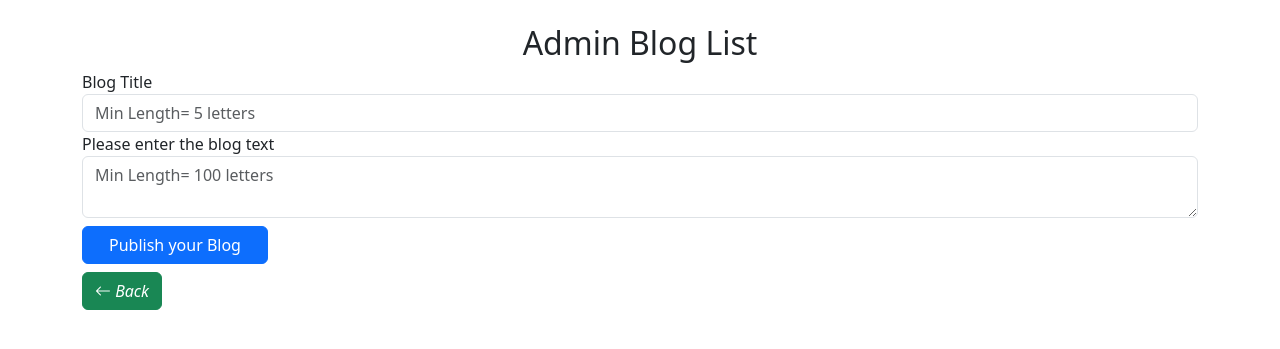
After one commit to darthTh0t/induskriti, a Flask app: page /admin/admin-blog in a window 1280 px wide. The commit adds this page. Shown: the top 349 px of the page. Run offline with Flask 3, Linux system fonts and the light colour scheme; the visitor is signed in with stand-in values (Sample User, id 1); data that the repository does not hold is empty.

Commit message:
added blog model and blog form

```diff
--- a/app/blueprints/admin/__init__.py
+++ b/app/blueprints/admin/__init__.py
@@ -1,52 +1,76 @@
 # adding an admin blueprint
 
 from flask import Blueprint, render_template, request, flash, redirect, url_for
-from app.models import Customer, User
-from app.forms import GalleryForm, LoginForm
+from app.models import Customer, User, Blog
+from app.forms import GalleryForm, LoginForm, BlogForm
 from app import db
 from flask_login import login_user, login_required, logout_user
 
-admin_page = Blueprint('admin', __name__, template_folder='templates/', static_folder='static/')
+admin_page = Blueprint(
+    "admin", __name__, template_folder="templates/", static_folder="static/"
+)
 
-@admin_page.route('/login/', methods=['GET', 'POST'])
+
+@admin_page.route("/login/", methods=["GET", "POST"])
 def login():
     form = LoginForm()
     if form.validate_on_submit():
-        username = request.form['username']
-        password = request.form['password']
+        username = request.form["username"]
+        password = request.form["password"]
         user = User.query.filter_by(username=username).first()
         if user and user.check_password(password):
             login_user(user)
             flash("Login Successful", "success")
-            return redirect(request.args.get('next') or url_for('admin.admin_dashboard'))
+            return redirect(
+                request.args.get("next") or url_for("admin.admin_dashboard")
+            )
         else:
             flash("Invalid Credentials", "danger")
-            return redirect(url_for('admin.login'))
+            return redirect(url_for("admin.login"))
     return render_template("login.html", form=form)
 
-@admin_page.route('/logout/')
+
+@admin_page.route("/logout/")
 @login_required
 def logout():
     logout_user()
     flash("You have been logged out", "info")
-    return redirect(url_for('admin.login'))
+    return redirect(url_for("admin.login"))
 
 
-@admin_page.route('/dashboard/')
+@admin_page.route("/dashboard/")
 @login_required
 def admin_dashboard():
-    return render_template('dashboard.html')
+    return render_template("dashboard.html")
 
 
-@admin_page.route('/customer-list/')
+@admin_page.route("/customer-list/")
 @login_required
 def customer_list():
     customers = Customer.query.all()
-    return render_template('customer_details.html', customers=customers)
+    return render_template("customer_details.html", customers=customers)
 
 
-@admin_page.route('/admin-gallery/')
+@admin_page.route("/admin-gallery/")
 @login_required
 def gallery_list():
     form = GalleryForm()
-    return render_template('admin_gallery.html', form=form)
+    return render_template("admin_gallery.html", form=form)
+
+
+@admin_page.route("/admin-blog", methods=["GET", "POST"])
+@login_required
+def blog_list():
+    form = BlogForm()
+    if form.validate_on_submit():
+        title = request.form.get("blog_title")
+        body = request.form.get("blog_body")
+
+        blog = Blog(title=title, body=body)
+        db.session.add(blog)
+        db.session.commit()
+        flash(f"Blog Uploaded!", "success")
+        return redirect(url_for("blog_list"))
+
+    blog_list = Blog.query.all()
+    return render_template("blog_upload.html", form=form, blog_list=blog_list)
--- /dev/null
+++ b/app/blueprints/admin/static/js/index.js
@@ -0,0 +1,4 @@
+
+setTimeout(() => {
+    document.getElementById('flash-message').style.display = 'none'
+}, 1500)
--- /dev/null
+++ b/app/blueprints/admin/templates/blog_upload.html
@@ -0,0 +1,47 @@
+{% extends 'admin_base.html' %}
+
+{% block title %}
+Admin Blog
+{% endblock %}
+
+{% block head %}
+<script type="text/javascript" src="{{ url_for('admin.static', filename='js/index.js')}}" defer></script>
+{% endblock %}
+
+
+{% block body %}
+<div class="container container-fluid my-4" x-data="{ goBack: function() { window.history.back(); } }">
+
+    <div class="col-md-6 mx-auto" id="flash-message">
+		{% with messages = get_flashed_messages(with_categories=true) %}
+		{% if messages %}
+			{% for category, message in messages %}
+				<div class="alert alert-{{ category }} text-center m-2">
+					{{ message }}
+				</div>
+			{% endfor%}
+		{% endif %}
+	{% endwith %}
+    </div>
+
+    <h2 class="text-center">Admin Blog List</h2>
+    <form action="/admin-blog" method="POST">
+        {{ form.csrf_token() }}
+        {{ form.hidden_tag() }}
+        <!-- Blog Title -->
+        {{ form.blog_title.label(class="form-control-label") }}
+        {{ form.blog_title(class="form-control form-control-md", placeholder="Min Length= 5 letters") }}
+        <!-- Blog Body -->
+        {{ form.blog_body.label(class="form-control-label") }}
+        {{ form.blog_body(class="form-control form-control-md", placeholder="Min Length= 100 letters") }}
+        <!--Submit Button-->
+        {{ form.blog_submit(class="btn btn-primary col-2 my-2 btn-md") }}
+    </form>
+
+    <button class="btn btn-success btn-md back-btn" @click="goBack">
+        <i class="bi bi-arrow-left">
+            Back
+        </i>
+    </button>
+</div>
+{% endblock %}
--- a/app/blueprints/admin/templates/customer_details.html
+++ b/app/blueprints/admin/templates/customer_details.html
@@ -5,7 +5,7 @@ Customer Info
 {% endblock%}
 
 {% block head %}
-<link rel="stylesheet" href="{{ url_for('static', filename='admin/styles/admin.css') }}">
+<link rel="stylesheet" href="{{ url_for('admin.static', filename='styles/admin.css') }}">
 {% endblock %}
 
 
--- a/app/blueprints/admin/templates/dashboard.html
+++ b/app/blueprints/admin/templates/dashboard.html
@@ -3,6 +3,7 @@
 	Admin Dashboard
 {% endblock %}
 {% block head %}
+	<link rel="stylesheet" href="{{ url_for('admin.static', filename='styles/admin.css') }}">
 	<script type="text/javascript" src="{{ url_for('admin.static', filename='js/index.js')}}" defer></script>
 {% endblock %}
 {% block body %}
@@ -17,7 +18,7 @@
 		{% endif %}
 	{% endwith %}
 </div>
-<div class="container-fluid d-flex flex-column">
+<div class="container-fluid d-flex flex-column mt-5">
 	<h1 class="text-center">
 		<i class="bi bi-unlock-fill"></i>
 		Admin Page
@@ -34,7 +35,7 @@
 			</button>
 		</a>
 
-		<a href="#">
+		<a href="{{ url_for('admin.blog_list') }}">
 			<button class="btn btn-primary my-2">
 				Blog List
 			</button>
--- a/app/forms.py
+++ b/app/forms.py
@@ -40,3 +40,8 @@ class GalleryForm(FlaskForm):
                 message="Invalid image file format. Please upload a valid image file."
             )])
     submit_btn = SubmitField("Upload")
+
+class BlogForm(FlaskForm):
+    blog_title = StringField('Blog Title', validators=[DataRequired(), Length(min=5, max=30)])
+    blog_body = TextAreaField('Please enter the blog text', validators=[DataRequired(), Length(min=100)])
+    blog_submit = SubmitField('Publish your Blog')
```
Also changed, not shown: app/models.py (+15 -0 lines), migrations/versions/d7f2bd9a88a2_creating_blog_table.py (added, +39 -0 lines), instance/users.db, 1 other file.
